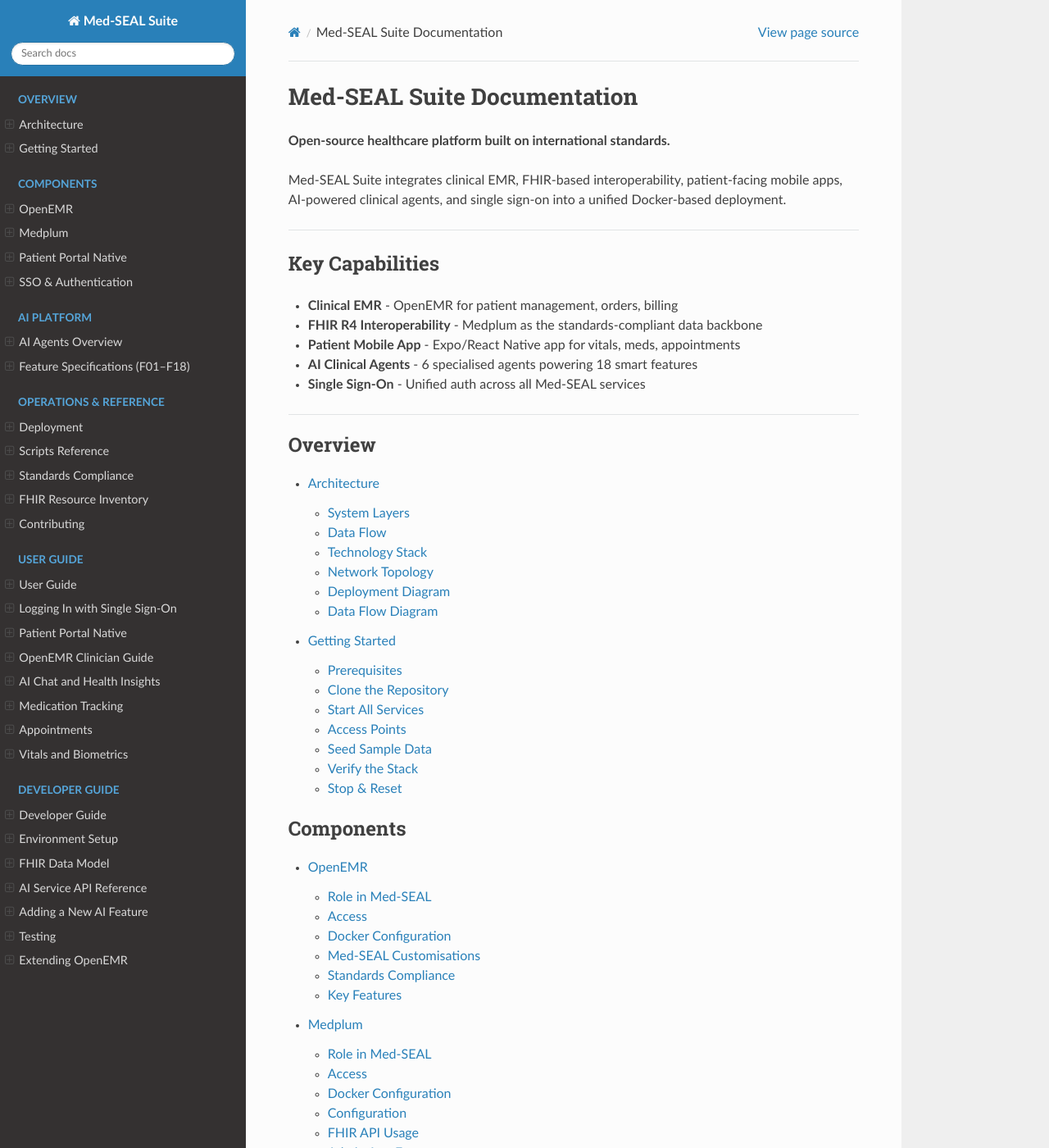
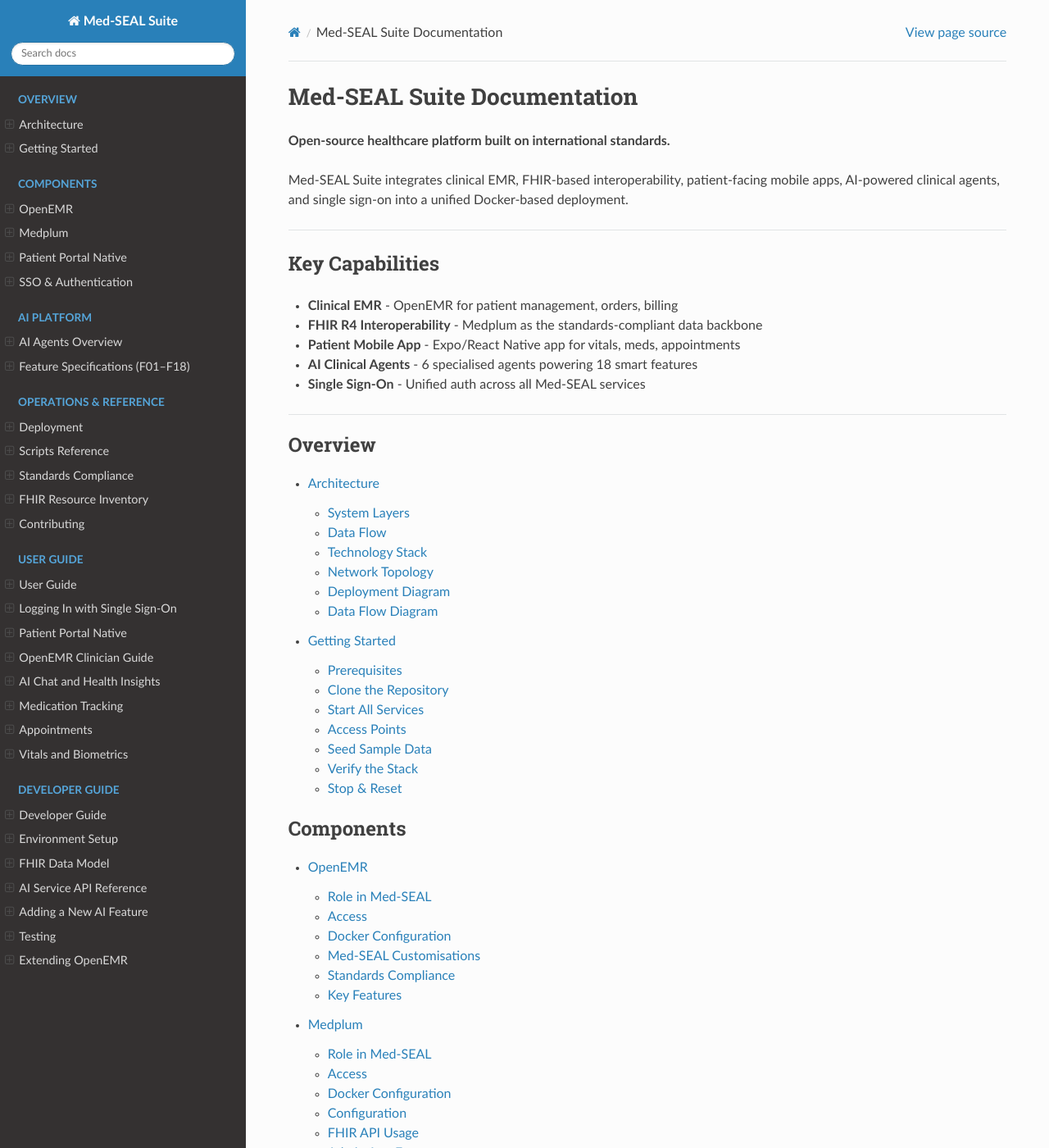
Before and after one commit to IgoyAI/Med-SEAL-docs, a Sphinx documentation site: the page built from docs/index.md, in a window 1280 px wide and 1400 px high. Shown: the whole window at 82% size. Built offline with Sphinx 7.4.7 and the Read the Docs theme 3.1.0, drawn with Linux system fonts in a browser that asks for light colours.

Commit message:
style: make docs full-width instead of fixed 800px

```diff
--- /dev/null
+++ b/docs/_static/custom.css
@@ -0,0 +1,4 @@
+/* Make the Sphinx RTD theme full-width instead of fixed 800px */
+.wy-nav-content {
+    max-width: none;
+}
--- a/docs/conf.py
+++ b/docs/conf.py
@@ -46,6 +46,7 @@
 }
 
 html_static_path = ["_static"]
+html_css_files = ["custom.css"]
 html_title = "Med-SEAL Suite Documentation"
 html_baseurl = "https://igoyai.github.io/Med-SEAL-docs/"
 
```
